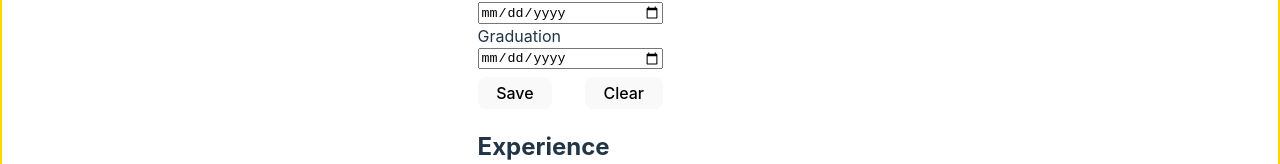
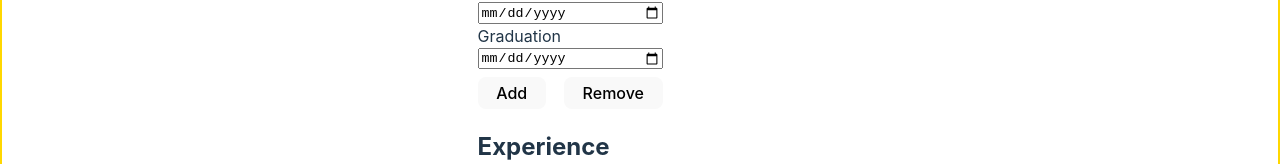
Before and after one commit to mbdeviant/resume-generator, a React (Vite) app: page / in a window 1280 px wide. Shown: the part 636-800 px from the top of the page. Built offline with nearby package versions, Linux system fonts and the light colour scheme.

Commit message:
change button text

```diff
--- a/src/components/buttons.jsx
+++ b/src/components/buttons.jsx
@@ -1,8 +1,8 @@
 function Buttons() {
   return (
     <div className="btnContainer">
-      <button type="submit">Save</button>
-      <button type="button">Clear</button>
+      <button type="submit">Add</button>
+      <button type="button">Remove</button>
     </div>
   );
 }
```
